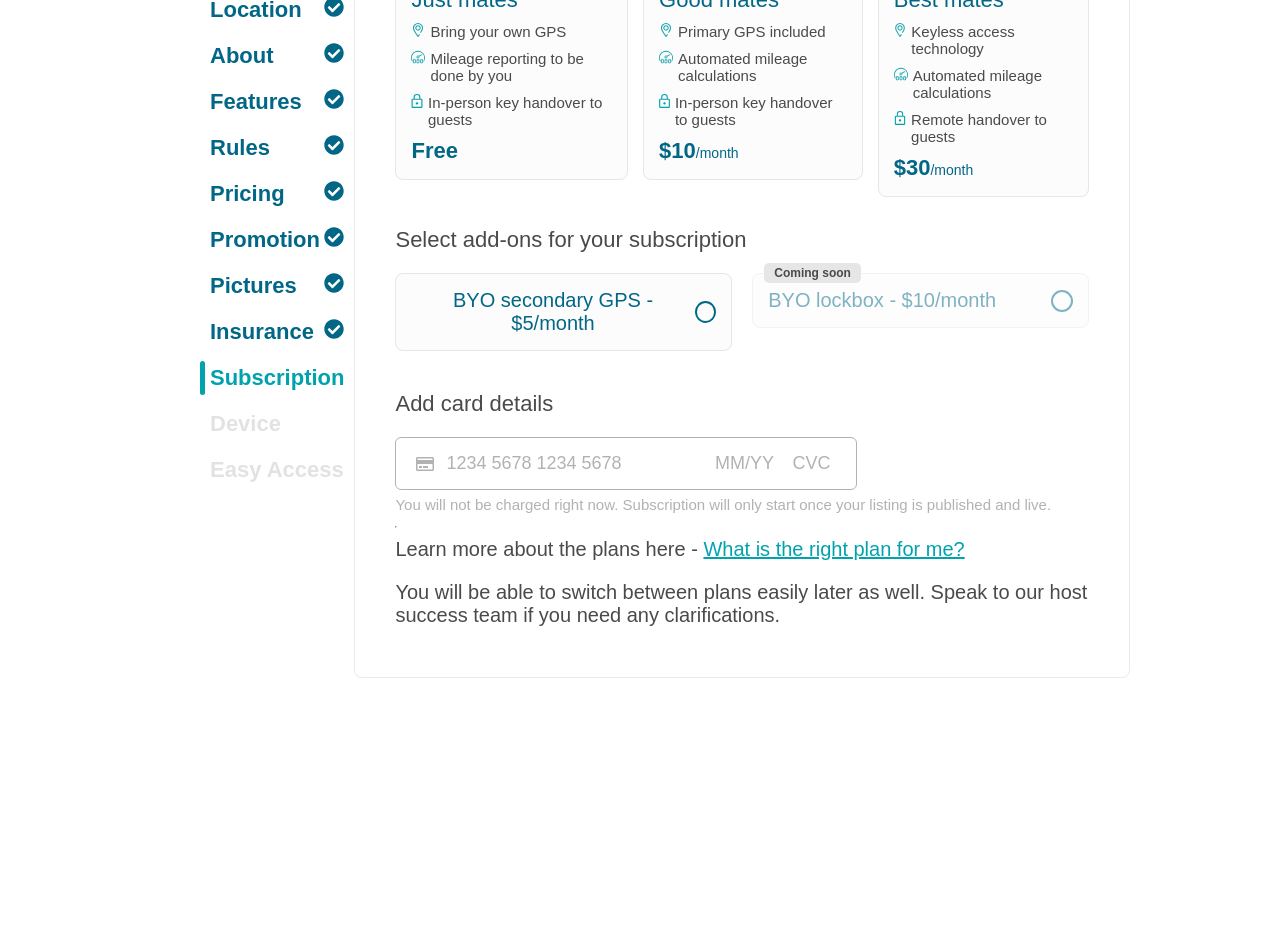
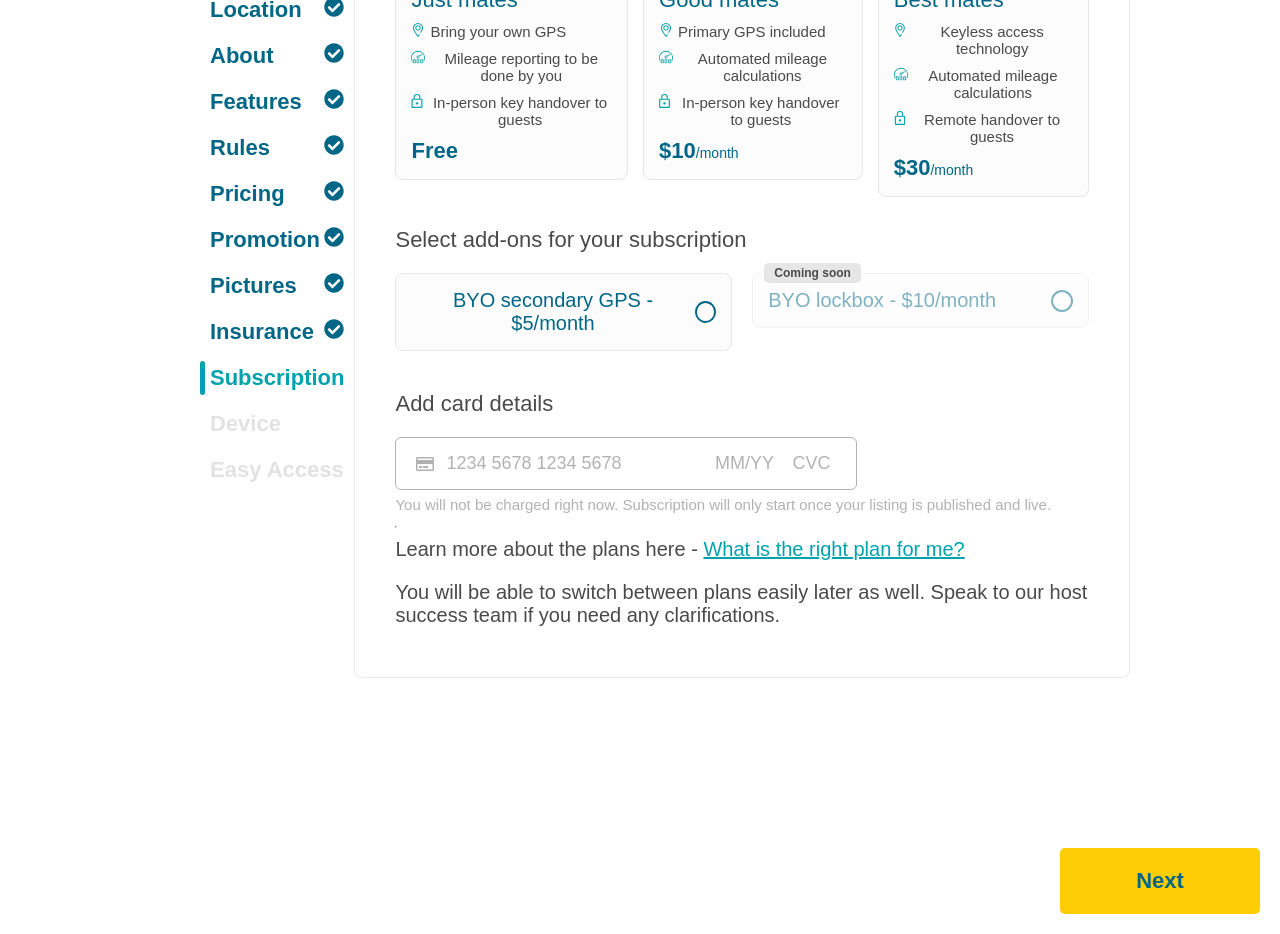
Before and after one commit to ShahbaazX786/drive-lah-replica, a React (Vite) app: page / in a window 1280 px wide. Shown: the part 480-1414 px from the top of the page. Before the commit the page ends 1308 px from the top, so only its background shows below. Built offline with nearby package versions, Linux system fonts and the light colour scheme; a web font is replaced by a local one.

Commit message:
minor bug fixes.

```diff
--- a/src/App.tsx
+++ b/src/App.tsx
@@ -1,3 +1,4 @@
+import Footer from "./components/layout/footer/footer";
 import Header from "./components/layout/header/header";
 import StepperForm from "./components/layout/sidebar/stepperForm";
 import Subscription from "./components/subscription/Subscription";
@@ -10,6 +11,7 @@ function App() {
         <StepperForm />
         <Subscription />
       </div>
+      <Footer />
     </>
   );
 }
--- /dev/null
+++ b/src/components/layout/footer/footer.scss
@@ -0,0 +1,24 @@
+@use "@/styles/_variables.scss" as vars;
+
+#bottom-navigation {
+    font-family: vars.$font-stack;
+    font-size: 22px;
+    background: white;
+    max-width: 1280px;
+    padding: 20px;
+    margin: auto;
+    display: flex;
+    justify-content: flex-end;
+
+    button {
+        width: 200px;
+        border: none;
+        border-radius: 5px;
+        background: vars.$button-yellow;
+        font-size: 22px;
+        font-weight: 700;
+        color: vars.$secondary-color;
+        padding: 20px 40px;
+        cursor: pointer;
+    }
+}
--- /dev/null
+++ b/src/components/layout/footer/footer.tsx
@@ -0,0 +1,11 @@
+import "./footer.scss";
+
+const Footer = () => {
+  return (
+    <section id="bottom-navigation">
+      <button>Next</button>
+    </section>
+  );
+};
+
+export default Footer;
--- a/src/components/subscription/Subscription.scss
+++ b/src/components/subscription/Subscription.scss
@@ -47,7 +47,8 @@
         justify-content: start;
         align-items: start;
         gap: 5px;
-        img{
+
+        img {
             width: 14px;
             height: 14px;
         }
@@ -69,9 +70,11 @@
     border-radius: 8px;
 
     p {
+        text-align: left;
         font-size: 22px;
         color: vars.$secondary-color;
         margin-bottom: 10px;
+        font-weight: 500;
     }
 
     ul>li {
@@ -80,9 +83,23 @@
         color: vars.$default-color;
         margin-bottom: 10px;
     }
+
+    &.selected {
+        border-color: vars.$button-border-color;
+        background: vars.$button-yellow;
+    }
+}
+
+#plan-price-wrapper {
+    display: flex;
+    flex-direction: row;
+    justify-content: start;
+    align-items: baseline;
+    width: 100%;
 }
 
 .plan-price {
+    text-align: left;
     color: vars.$secondary-color;
     font-weight: 900;
     font-size: 22px;
--- a/src/components/subscription/Subscription.tsx
+++ b/src/components/subscription/Subscription.tsx
@@ -1,10 +1,10 @@
 import { subscriptionPlans as plans } from "@/assets/constants";
+import lock from "@/assets/icons/Lock.svg";
+import locationMarker from "@/assets/icons/map-marker.svg";
+import mileage from "@/assets/icons/mileage.svg";
+import SelectableOption from "../ui/selectable-button";
 import CardDetails from "./CardDetails";
 import "./Subscription.scss";
-import SelectableOption from "../ui/selectable-button";
-import locationMarker from "@/assets/icons/map-marker.svg";
-import lock from "@/assets/icons/Lock.svg";
-import mileage from "@/assets/icons/mileage.svg";
 
 const Subscription = () => {
   return (
@@ -19,7 +19,7 @@ const Subscription = () => {
         <h2>Select your plan</h2>
         <section id="subscription-plans">
           {plans.map((plan) => (
-            <div key={plan.id} id="subscription-card">
+            <button key={plan.id} id="subscription-card">
               <p>{plan.plan}</p>
               <ul>
                 {plan.features.map((feature, index) => (
@@ -31,14 +31,16 @@ const Subscription = () => {
                   </li>
                 ))}
               </ul>
+              <div id="plan-price-wrapper">
                 {plan.price === 0 && <span className="plan-price">Free</span>}
                 {plan.price !== 0 && (
-                <div>
+                  <>
                     <span className="plan-price">${plan.price}</span>
                     <span className="plan-frequency">/month</span>
-                </div>
+                  </>
                 )}
               </div>
+            </button>
           ))}
         </section>
       </section>
--- a/src/styles/_variables.scss
+++ b/src/styles/_variables.scss
@@ -4,5 +4,6 @@ $default-color:#4A4A4A;
 $disabled-color:#B2B2B2;
 $button-color:#FCFCFC;
 $button-border-color:#E6E6E6;
+$button-yellow:#FFCD05;
 
 $font-stack: 'museo-sans-rounded', sans-serif;
```
Lines whose indentation alone changed are shown as unchanged.
